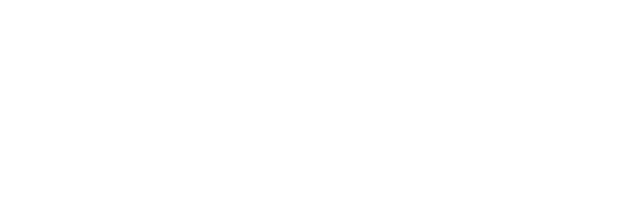
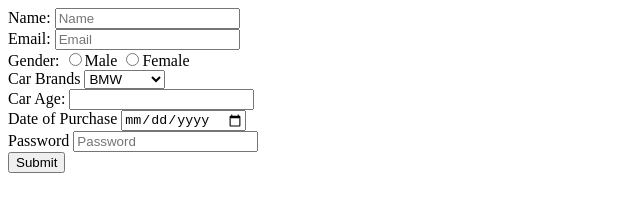
Before and after one commit to acciojob/car-insurance-form-king-sovan, a website: page main.html in a window 1280 px wide. Shown: the whole page, without its empty margins (0-640 px from the left). Drawn offline with Linux system fonts and the light colour scheme.

Commit message:
created a submission

```diff
--- a/main.html
+++ b/main.html
@@ -8,6 +8,44 @@
 
 <body>
 	<!-- the entire body must be written by student -->
+	<form method="post">
+		<div>
+			<label for="name">Name:</label>
+			<input type="text" id="name" name="name" placeholder="Name" required>
+		</div>
+		<div>
+			<label for="email">Email:</label>
+			<input type="email" id="email" name="email" placeholder="Email" required>
+		</div>
+		<div>
+			<label for="gender">Gender:</label>
+			<input type="radio" id="gender" name="gender" placeholder="gender" required>Male
+			<input type="radio" id="gender" name="gender" placeholder="gender" required>Female
+		</div>
+		<div>
+			<label for="cars">Car Brands</label>
+			<select name="cars" id="cars">
+				<option>BMW</option>
+				<option>Audi</option>
+				<option>Mercedez</option>
+			</select>
+		</div>
+		<div>
+			<label for="carage">Car Age:</label>
+			<input type="number" id="carage" name="carage" required>
+		</div>
+		<div>
+			<label for="dop">Date of Purchase</label>
+			<input type="date" id="dop" name="dop" required>
+		</div>
+		<div>
+			<label for="password">Password</label>
+			<input type="password" id="password" name="password" placeholder="Password" required>
+		</div>
+		<div>
+			<button type="submit">Submit</button>
+		</div>
+	</form>
     <script type="text/javascript" src="./script.js">
 </script>
 
```
